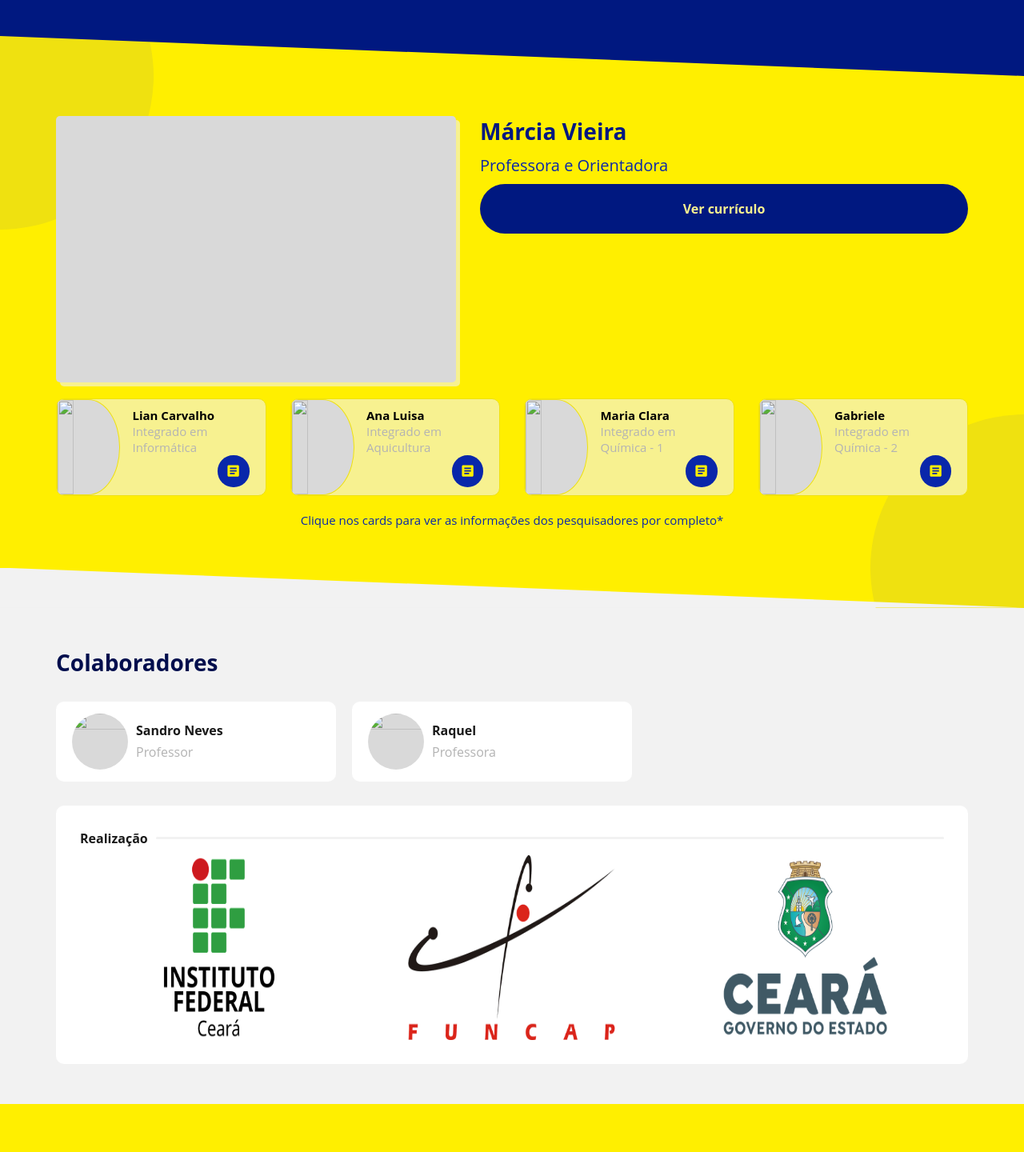
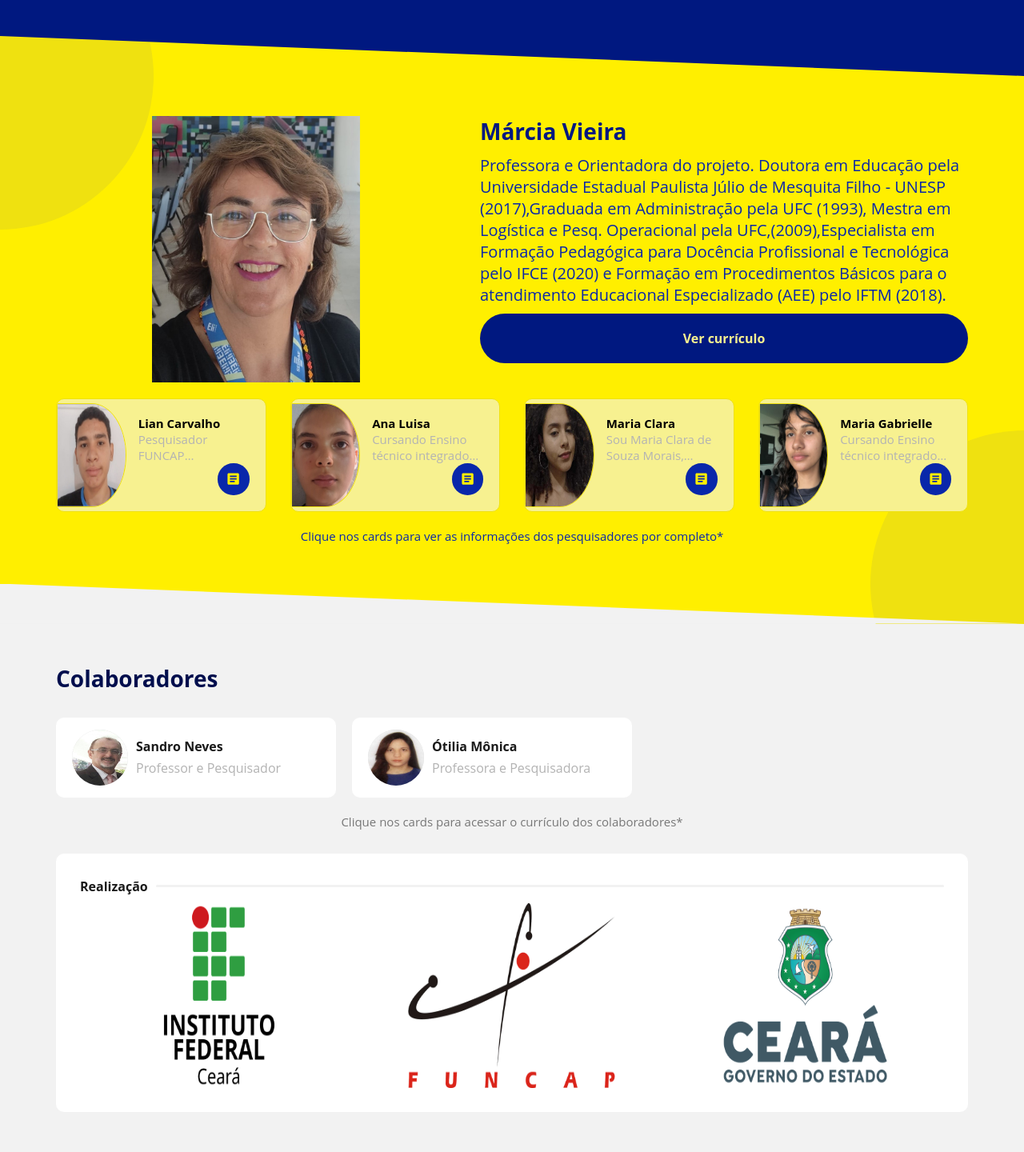
Before and after one commit to Carvalho008/Projeto-Fortim, a Django app: template templates/home.html in a window 1280 px wide. Shown: the part 404-1844 px from the top of the page at 80% size. Before the commit the page ends 1784 px from the top, so only its background shows below. Run offline with Django 5.2, Linux system fonts and the light colour scheme; the template is opened without the code that fills it, so the values that code supplies are empty.

Commit message:
Informações e Imagens da equipe e dos colaboradores

```diff
--- a/static/css/components.css
+++ b/static/css/components.css
@@ -77,6 +77,7 @@
 .equipe-card .profile-icon {
     aspect-ratio: 1 / 1.5;
     height: 100%;
+    max-height: 130px;
     background-color: var(--gray-1);
     border: 1.5px solid var(--yellow1);
     border-radius: 0 50% 50% 0;
@@ -149,6 +150,8 @@
     background-color: var(--white);
     border-radius: var(--space-xs);
     overflow: hidden;
+
+    text-decoration: none;
 }
 
 .apoiador-card img {
--- a/static/css/home.css
+++ b/static/css/home.css
@@ -105,10 +105,12 @@
     flex-shrink: 0;
     max-width: 500px;
     min-width: 200px;
-    background-color: var(--gray-1);
+    /* background-color: var(--gray-1); */
     border-radius: var(--space-xxs);
-    box-shadow: var(--space-xxs) var(--space-xxs) var(--yellow-1);
+    /* box-shadow: var(--space-xxs) var(--space-xxs) var(--yellow-1); */
     overflow: hidden;
+
+    object-fit: contain;
 }
 
 .membro-show .infos-container {
--- a/static/js/equipeHandler.js
+++ b/static/js/equipeHandler.js
@@ -8,37 +8,37 @@ let idAtual = 0
 const listaEquipe = [
     {
         nome: 'Márcia Vieira',
-        descricao: 'Professora e Orientadora',
-        imagem: '',
-        linkCurriculo: '',
+        descricao: 'Professora e Orientadora do projeto. Doutora em Educação pela Universidade Estadual Paulista Júlio de Mesquita Filho - UNESP (2017),Graduada em Administração pela UFC (1993), Mestra em Logística e Pesq. Operacional pela UFC,(2009),Especialista em Formação Pedagógica para Docência Profissional e Tecnológica pelo IFCE (2020) e Formação em Procedimentos Básicos para o atendimento Educacional Especializado (AEE) pelo IFTM (2018). ',
+        imagem: 'marcia.gif',
+        linkCurriculo: 'http://lattes.cnpq.br/4324545790655825',
         id: 0,
     },
     {
         nome: 'Lian Carvalho',
-        descricao: 'Integrado em Informática',
-        imagem: '',
-        linkCurriculo: '',
+        descricao: 'Pesquisador FUNCAP PROGRAMA JOVEM CIENTISTA DA PESCA ARTESANAL, Técnico em Informática pelo IFCE Campus Aracati(2023-2025)',
+        imagem: 'lian.gif',
+        linkCurriculo: 'http://lattes.cnpq.br/6417304866666966',
         id: 1,
     },
     {
         nome: 'Ana Luisa',
-        descricao: 'Integrado em Aquicultura',
-        imagem: '',
-        linkCurriculo: '',
+        descricao: 'Cursando Ensino técnico integrado em aquicultura pelo Instituto Federal Do Ceará. Pesquisadora FUNCAP PROGRAMA JOVEM CIENTISTA DA PESCA ARTESANAL ',
+        imagem: 'luisa.gif',
+        linkCurriculo: 'http://lattes.cnpq.br/3521824364373872',
         id: 2,
     },
     {
         nome: 'Maria Clara',
-        descricao: 'Integrado em Química - 1',
-        imagem: '',
-        linkCurriculo: '',
+        descricao: 'Sou Maria Clara de Souza Morais, estudante do Ensino Médio com Técnico Integrado em Química em tempo integral no IFCE - Campus Aracati. Atuo como bolsista da FUNCAP no Programa Jovem Cientista da Pesca Artesanal, onde busco oportunidades para aplicar e expandir meus conhecimentos na área.',
+        imagem: 'clara.gif',
+        linkCurriculo: 'http://lattes.cnpq.br/9241898983968558',
         id: 3,
     },
     {
-        nome: 'Gabriele',
-        descricao: 'Integrado em Química - 2',
-        imagem: '',
-        linkCurriculo: '',
+        nome: 'Maria Gabrielle',
+        descricao: 'Cursando Ensino técnico integrado em Química pelo Instituto Federal do Ceará. PESQUISADOR FUNCAP PROGRAMA JOVEM CIENTISTA DA PESCA ARTESANAL.',
+        imagem: 'gabriele.gif',
+        linkCurriculo: 'http://lattes.cnpq.br/6482692652552970',
         id: 4,
     },
 ]
@@ -55,7 +55,7 @@ function changeDestaque(id) {
     showNameElement.innerHTML = membroDestaque.nome;
     showDescriptionElement.innerHTML = membroDestaque.descricao;
     // Foto do ShowMember
-    showPhotoElement.src = membroDestaque.imagem;
+    showPhotoElement.src = `/static/images/profiles/${membroDestaque.imagem}`;
     showPhotoElement.title = `Foto de ${membroDestaque.nome}`;
     // Botão do ShowMember
     showButtonElement.href = membroDestaque.linkCurriculo;
@@ -82,7 +82,7 @@ function changeDestaque(id) {
         nomeComponent.innerHTML = equipeMember.nome;
         descricaoComponent.innerHTML = equipeMember.descricao;
         // Imagem do card
-        imgComponent.src = equipeMember.imagem;
+        imgComponent.src = `/static/images/profiles/${equipeMember.imagem}`;
         imgComponent.title = `Foto de ${equipeMember.nome}`;
         // Botão do card
         buttonComponent.href = equipeMember.linkCurriculo;
@@ -93,11 +93,16 @@ function changeDestaque(id) {
 changeDestaque(idAtual);
 
 cardsEquipe.forEach(card => {
+    const botao = card.querySelector('.curriculo-btn');
+
+    // Clique no botão: abre o link e PARA AQUI
+    botao.addEventListener('click', (event) => {
+        event.stopPropagation();
+    });
+
+    // Clique no card (fora do botão)
     card.addEventListener('click', () => {
         const id = card.getAttribute('indicator');
-
         changeDestaque(id);
-
-        // aqui você coloca o que quiser fazer com esse valor
     });
 });
--- a/templates/home.html
+++ b/templates/home.html
@@ -35,7 +35,8 @@
                 <div class="infos-container">
                     <h3 class="c-blue bold" id="memberShowName">Nome do pesquisador</h3>
                     <h4 class="c-blue-1" id="memberShowDescription">Descrição/autobiografia</h4>
-                    <a href="" class="btn primary" id="memberShowButton" title="Currículo do pesquisador">Ver
+                    <a href="" class="btn primary" id="memberShowButton" title="Currículo do pesquisador"
+                        target="_blank" rel="noopener noreferrer">Ver
                         currículo</a>
                 </div>
             </div>
@@ -87,20 +88,22 @@
     <footer>
         <h3 class="c-blue1 bold">Colaboradores</h3>
         <div class="apoiadores-container">
-            <div class="apoiador-card">
-                <img src="" alt="">
+            <a href="http://lattes.cnpq.br/1498864101817459" class="apoiador-card" identifier="sandro" target="_blank" rel="noopener noreferrer">
+                <img src="{% static 'images/profiles/sandro.gif' %}" alt="Foto de Sandro Neves">
                 <div class="infos-container">
                     <h5>Sandro Neves</h5>
-                    <p>Professor</p>
+                    <p>Professor e Pesquisador</p>
                 </div>
-            </div>
-            <div class="apoiador-card">
-                <img src="" alt="">
+            </a>
+            <a href="http://lattes.cnpq.br/4994826036911695" class="apoiador-card" identifier="otilia" target="_blank" rel="noopener noreferrer">
+                <img src="{% static 'images/profiles/otilia.gif' %}" alt="">
                 <div class="infos-container">
-                    <h5>Raquel</h5>
-                    <p>Professora</p>
+                    <h5>Ótilia Mônica</h5>
+                    <p>Professora e Pesquisadora</p>
                 </div>
-            </div>
+            </a>
+
+            <h6 class="c-gray1" style="min-width: 100%;text-align: center;">Clique nos cards para acessar o currículo dos colaboradores*</h6>
         </div>
         <div class="realizacao">
             <div class="title-container">
```
Also changed, not shown: static/images/profiles/clara.gif (added), static/images/profiles/gabriele.gif (added), static/images/profiles/lian.gif (added), static/images/profiles/luisa.gif (added), static/images/profiles/marcia.gif (added), static/images/profiles/otilia.gif (added), static/images/profiles/sandro.gif (added).
